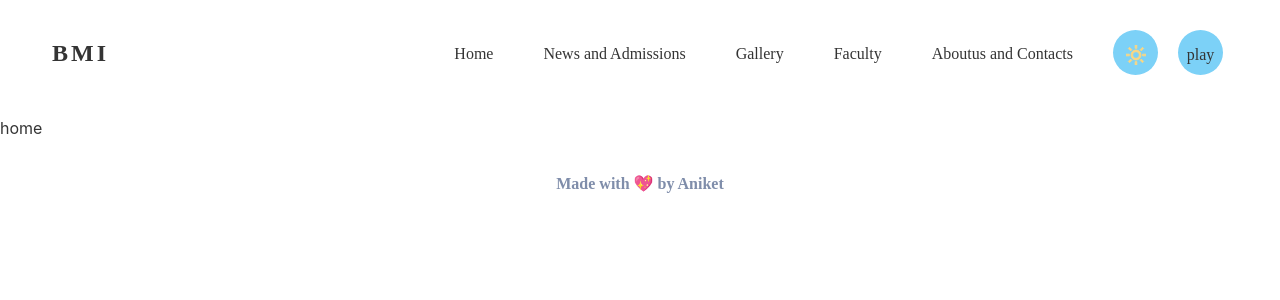
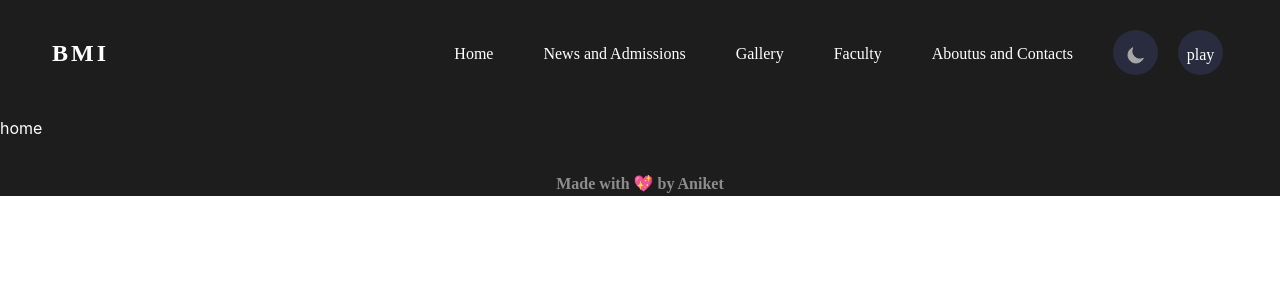
Before and after one commit to babanigit/Third-Year-MERN-Project, a React (Create React App) app: page /home in a window 1280 px wide. Shown: the top 300 px of the page. Built offline with nearby package versions, Linux system fonts and the light colour scheme.

Commit message:
new added

```diff
--- a/src/App.jsx
+++ b/src/App.jsx
@@ -6,7 +6,7 @@ import Main from "./container/Main";
 import { themes } from "./theme";
 
 function App() {
-  const [themeMode, setThemeMode] = useState("light");
+  const [themeMode, setThemeMode] = useState("dark");
 
   return (
     <>
```
